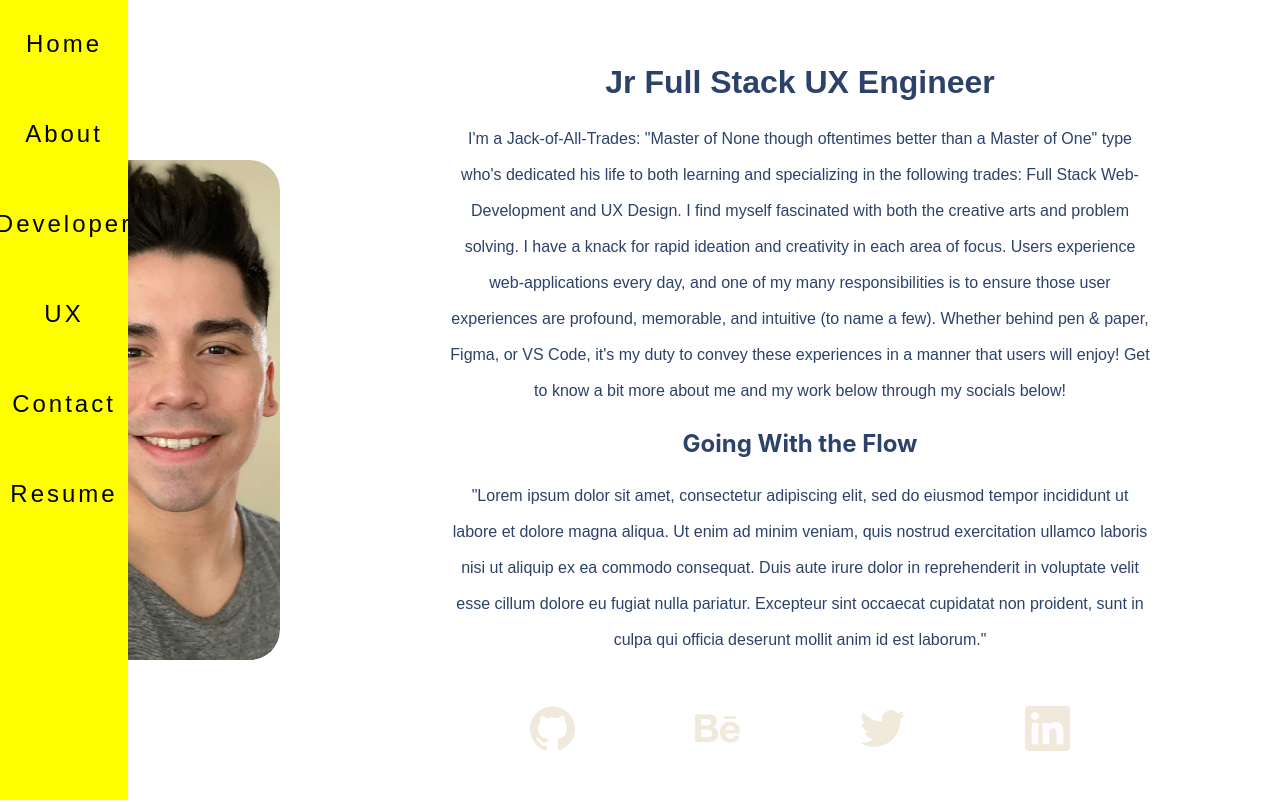
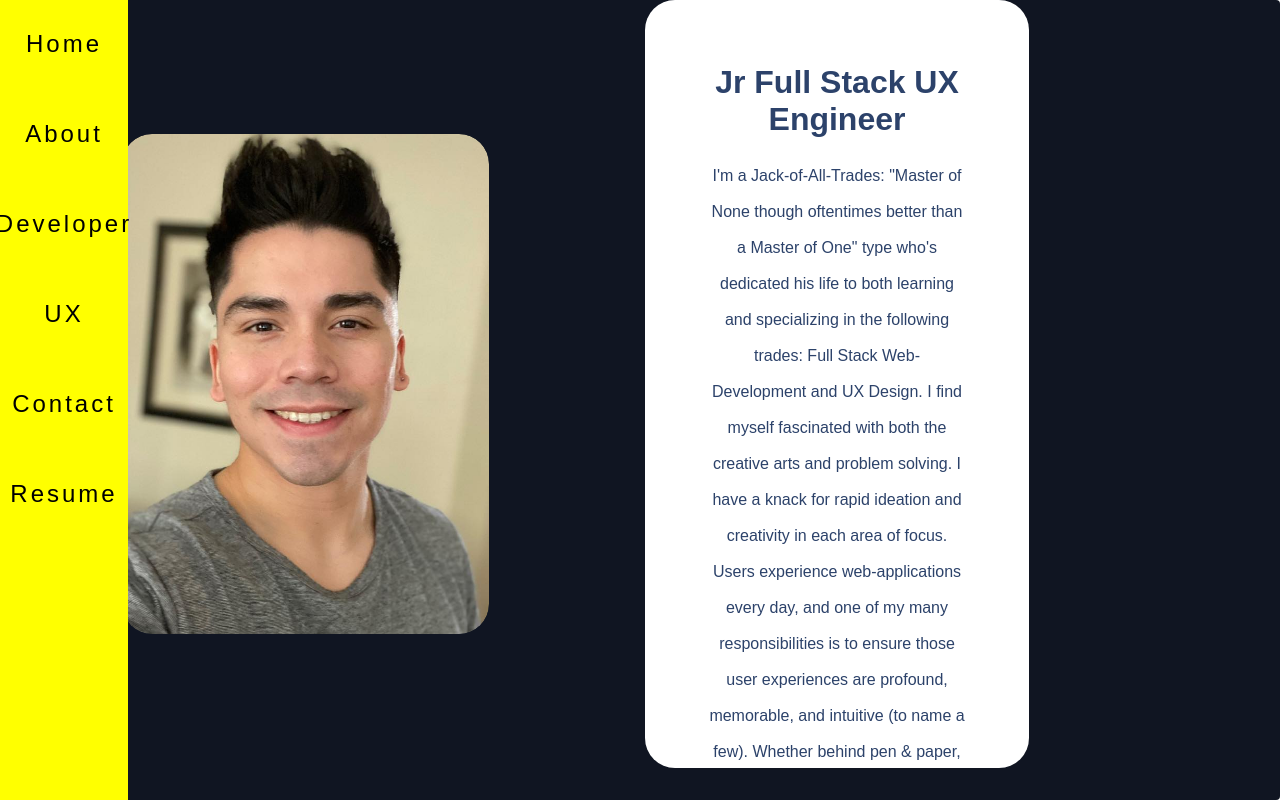
Before and after one commit to tpadilla10117/v2.0-tpadilla.com, a React (Create React App) app: page /about in a window 1280 px wide. Shown: the top 802 px of the page. Built offline with nearby package versions, Linux system fonts and the light colour scheme.

Commit message:
take a llook about AboutMe.scss notes

```diff
--- a/src/components/App.css
+++ b/src/components/App.css
@@ -40,7 +40,8 @@
       /* grid-template-columns: 1fr 15fr; */
       grid-template-columns: 10vw auto;
       /* text-align: center; */
-      background-color: red;
+      /* background-color: red; */
+      background-color: #101522;
 
     }
 
--- a/src/components/layout/BlueBgSection/BlueBg.jsx
+++ b/src/components/layout/BlueBgSection/BlueBg.jsx
@@ -4,6 +4,9 @@ import './BlueBg.scss';
 function BlueBg() {
     return (
         <section className="blueBg">
+            <div className="bg-wrapper">
+
+            </div>
 
         </section>
     );
--- a/src/components/layout/BlueBgSection/BlueBg.scss
+++ b/src/components/layout/BlueBgSection/BlueBg.scss
@@ -0,0 +1,20 @@
+.blueBg {
+    background-color: #101522;
+    display: flex;
+    width: 100%;
+
+    .bg-wrapper {
+    display: flex;
+    z-index: 1;
+    height: 860px;
+    width: 100%;
+    max-width: 1100px;
+    margin-right: auto;
+    margin-left: auto;
+    padding: 0 24px;
+    justify-content: center;
+
+
+    }
+
+}
--- a/src/components/layout/carousel/Carousel.scss
+++ b/src/components/layout/carousel/Carousel.scss
@@ -32,6 +32,7 @@
     align-items: center;
     /* align-items: center; */ /* this is making white space appear */
     background: #fff;
+    /* background-color: #101522; */
 
     #carousel-img-wrapper {
 
--- a/src/components/pages/about/AboutMe.jsx
+++ b/src/components/pages/about/AboutMe.jsx
@@ -2,12 +2,13 @@ import React from 'react';
 import './AboutMe.scss';
 import Trin from '../../../assets/images/trin.jpg';
 import { SiGithub, SiLinkedin, /* SiInstagram, SiFacebook, */ SiBehance, SiTwitter  } from "react-icons/si";
-import { Carousel } from '../../utils';
+import { Carousel, BlueBg } from '../../utils';
 import { carouselData } from '../../../utils/seed';
 
 const AboutMe = (props) => {
 
     return (
+        <>
             <div id="mainPage-wrapper">
                 <div className="bio-wrapper">
 
@@ -56,13 +57,22 @@ const AboutMe = (props) => {
 
                 </div>
 
-            <Carousel slides={carouselData} />
+
 
                 {/* <div className="container">
 
                 </div> */}
 
             </div>
+            {/* <BlueBg > */}
+
+            <Carousel slides={carouselData} />
+
+            {/* </BlueBg> */}
+
+        </>
+
+
     );
 };
 
--- a/src/components/pages/about/AboutMe.scss
+++ b/src/components/pages/about/AboutMe.scss
@@ -1,22 +1,27 @@
     #mainPage-wrapper {
-        top: 60%;
-        left: 50%;
+        /* top: 60%;
+        left: 50%; */
         width: 100%;
-        height: 100%;
+        height: 800px;
         border-radius: 10px;
         max-width: 100%;
+        max-height: 100%;
         border-radius: 4px;
         opacity: 1;
         display: flex;
-        justify-content: center;
+        /* justify-content: center; */
         align-items: center;
-        flex-direction: column;
+        /* flex-direction: column; */
+        background-color: #101522;
     }
-
+/* TODO: Fix up the styling for both desktop and mobile */
     .bio-wrapper {
         display: grid;
         grid-template-columns: 1fr 1fr;
         grid-gap: 10px;
+        /* margin-top: 2rem; */
+        width: 100%;
+        height: 100%;
     }
 /* FOR THE IMG CARDS */
     .overlay-practice {
@@ -133,7 +138,8 @@
         text-align: center;
         padding: 4rem;
         border-radius: 30px;
-        width: 65vw;
+        width: 30vw;
+        /* height: 100%; */
         margin-bottom: 2rem;
         margin-right: 4rem;
         color: #2c426a;
```
Lines whose indentation alone changed are shown as unchanged.
